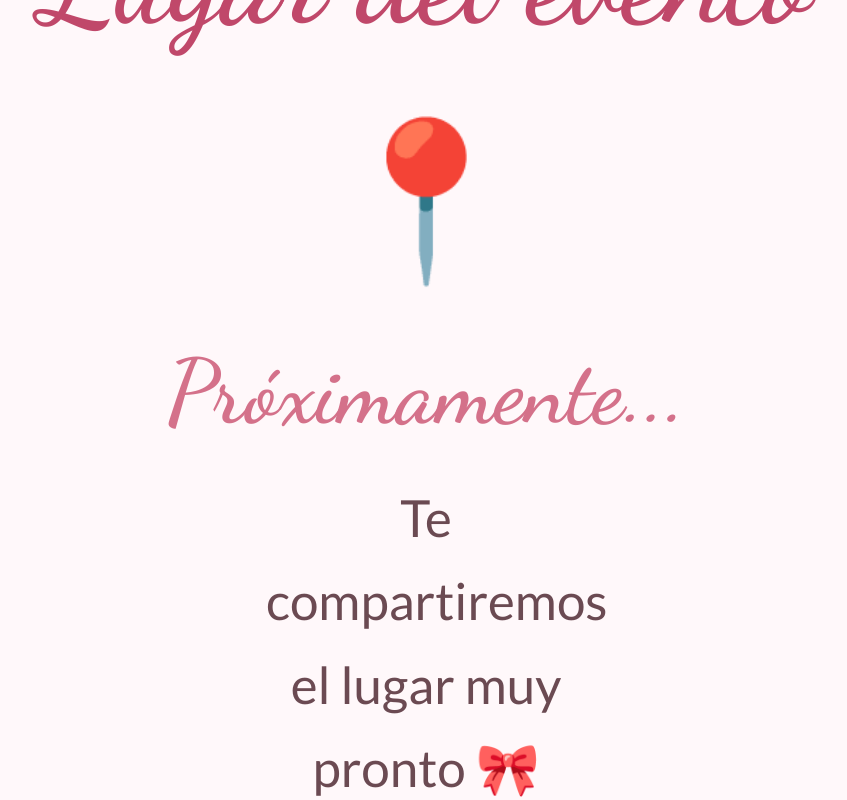
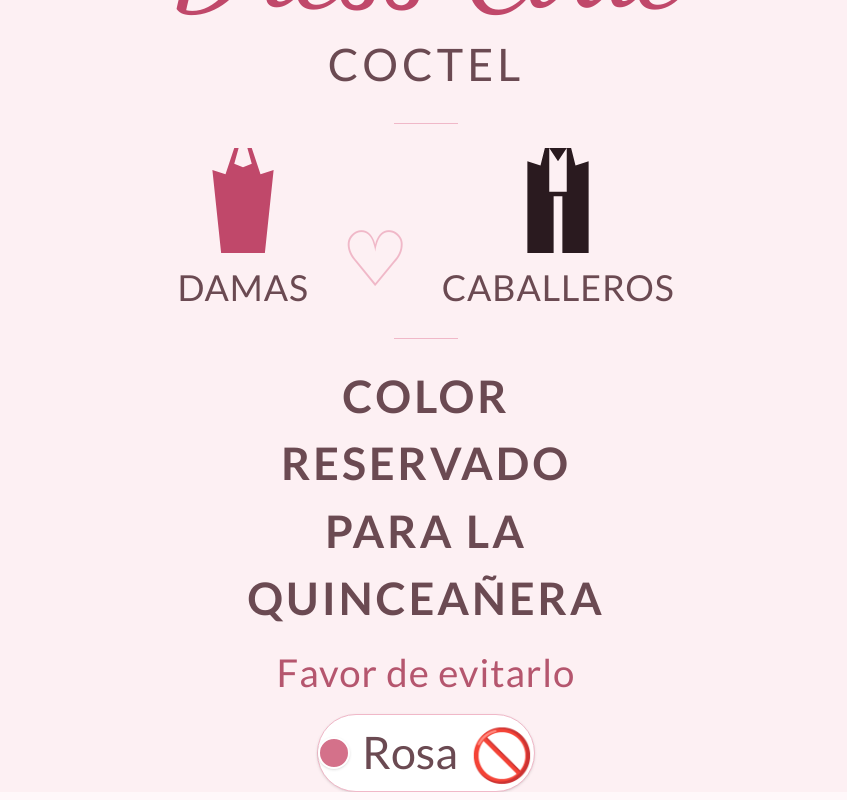
Before and after one commit to creandovaloria/creatuimagen-platform, a Next.js app: page /XV-Regina in a window 1280 px wide. Shown: the part 4600-5400 px from the top of the page, without its empty margins (214-1061 px from the left). Built offline with nearby package versions, Linux system fonts and the light colour scheme.

Commit message:
👗 Add components/invitaciones/DressCode.tsx

```diff
--- /dev/null
+++ b/components/invitaciones/DressCode.tsx
@@ -0,0 +1,65 @@
+export default function DressCode() {
+  return (
+    <section className="bg-[#fdf0f3] flex flex-col items-center px-6 py-12 gap-6 text-center reveal">
+
+      {/* Título */}
+      <div className="flex flex-col items-center gap-1">
+        <span className="font-dancing text-[10vw] text-[#c0486a] leading-none">
+          Dress Code
+        </span>
+        <span className="font-lato text-[3.5vw] tracking-[4px] text-[#6b4a52] uppercase">
+          Coctel
+        </span>
+      </div>
+
+      {/* Separador */}
+      <div className="w-16 h-[1px] bg-[#f0b8c8]" />
+
+      {/* Íconos vestimenta */}
+      <div className="flex items-end justify-center gap-8">
+        {/* Vestido */}
+        <div className="flex flex-col items-center gap-2">
+          <svg viewBox="0 0 80 120" className="w-[18vw] max-w-[70px]" fill="#c0486a">
+            <path d="M30 0 L20 30 L5 25 L15 120 L65 120 L75 25 L60 30 L50 0 Z
+                     M35 0 L45 0 L50 18 L40 22 L30 18 Z"/>
+          </svg>
+          <span className="font-lato text-[2.8vw] text-[#6b4a52] tracking-wide uppercase">Damas</span>
+        </div>
+
+        {/* Corazón central */}
+        <span className="text-[6vw] text-[#f0b8c8] mb-6">♡</span>
+
+        {/* Traje */}
+        <div className="flex flex-col items-center gap-2">
+          <svg viewBox="0 0 80 120" className="w-[18vw] max-w-[70px]" fill="#2a1a1f">
+            <path d="M25 0 L20 20 L5 15 L5 120 L35 120 L35 55 L45 55 L45 120 L75 120 L75 15 L60 20 L55 0
+                     M30 0 L40 15 L50 0 L50 50 L30 50 Z"/>
+          </svg>
+          <span className="font-lato text-[2.8vw] text-[#6b4a52] tracking-wide uppercase">Caballeros</span>
+        </div>
+      </div>
+
+      {/* Separador */}
+      <div className="w-16 h-[1px] bg-[#f0b8c8]" />
+
+      {/* Color a evitar */}
+      <div className="flex flex-col items-center gap-3 w-full max-w-xs">
+        <span className="font-lato text-[3.5vw] tracking-[3px] text-[#6b4a52] uppercase font-bold">
+          Color reservado para la quinceañera
+        </span>
+        <span className="font-lato text-[3vw] text-[#b5566e] tracking-wide">
+          Favor de evitarlo
+        </span>
+
+        {/* Muestra de color rosa */}
+        <div className="flex items-center gap-3 bg-white border border-[#f0b8c8] rounded-full px-6 py-3 shadow-sm">
+          <div className="w-[8vw] h-[8vw] max-w-[32px] max-h-[32px] rounded-full border-2 border-white shadow"
+            style={{ background: "#d4718a" }} />
+          <span className="font-lato text-[3.5vw] text-[#6b4a52]">Rosa</span>
+          <span className="text-[4vw]">🚫</span>
+        </div>
+      </div>
+
+    </section>
+  );
+}
```
